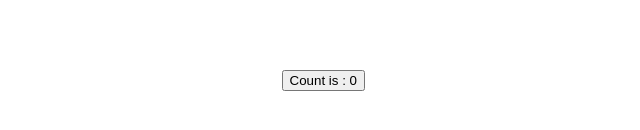
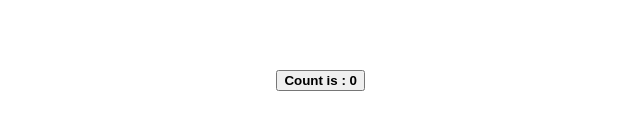
Before and after one commit to als904204/VueJs, a Vue app: page / in a window 1280 px wide. Shown: the part 320-450 px from the top of the page, without its empty margins (275-915 px from the left). Built offline with nearby package versions, Linux system fonts and the light colour scheme.

Commit message:
add button font-weight

```diff
--- a/src/App.vue
+++ b/src/App.vue
@@ -13,5 +13,7 @@ function counter () {
 </template>
 
 <style scoped>
-
+  button {
+    font-weight: bold;
+  }
 </style>
```
